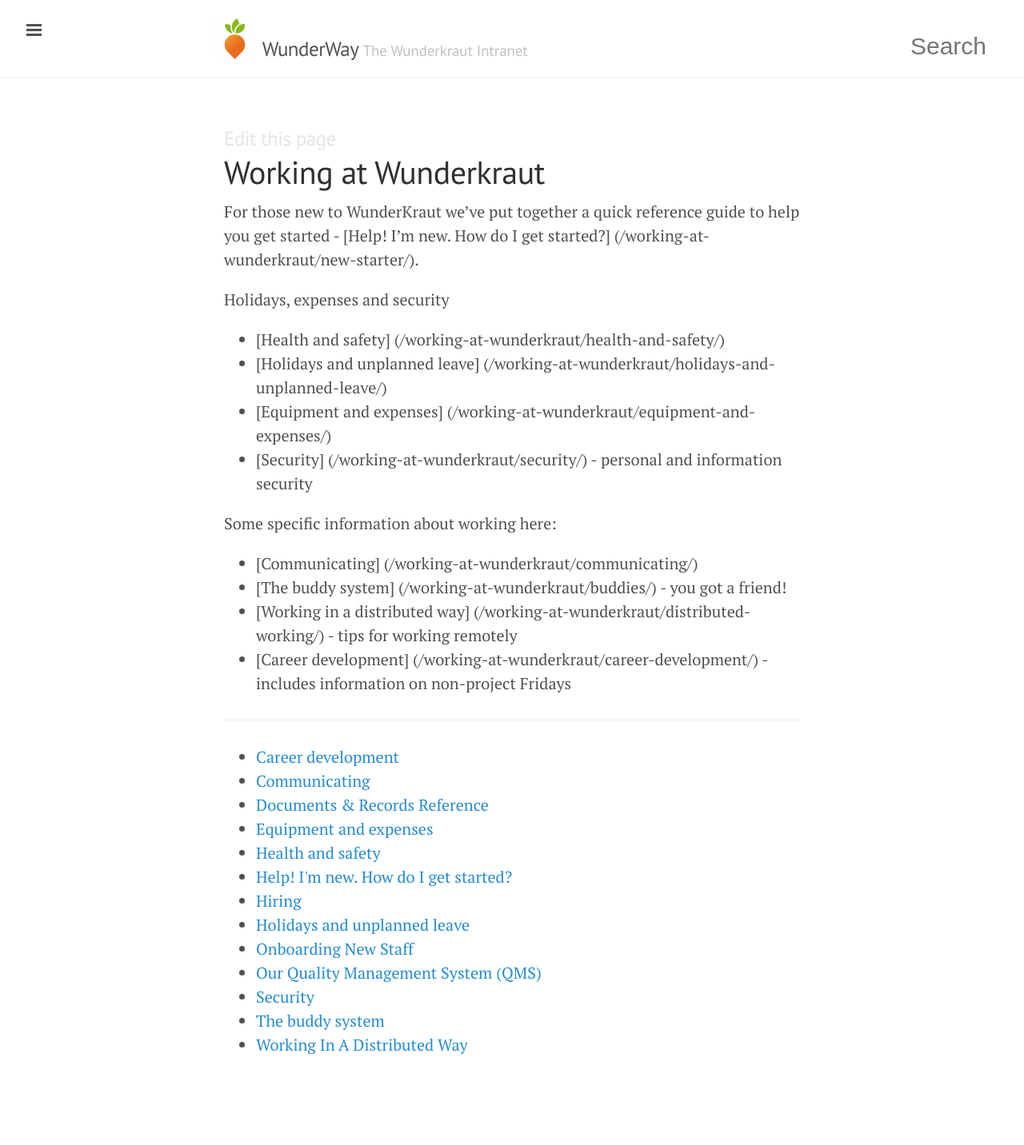
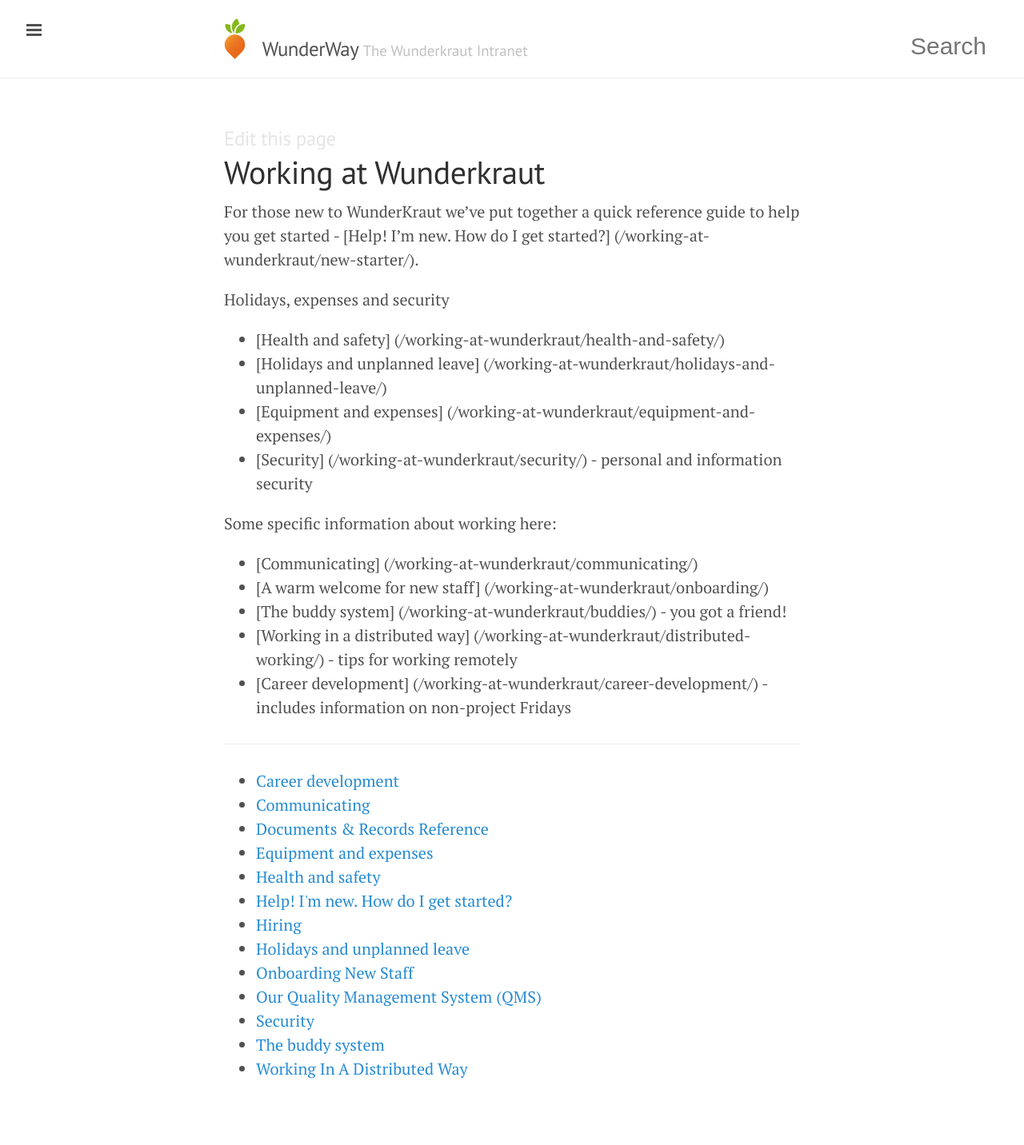
Before and after one commit to tormi/WunderWay, a Jekyll site: the page built from working-at-wunderkraut/index.md, in a window 1280 px wide. Shown: the whole page at 80% size. Built offline with Jekyll 4.4.1, drawn with Linux system fonts in a browser that asks for light colours; nearby versions of some CDN libraries; Markdown is read by kramdown in place of the engine named in the settings; before the commit the page ends 1402 px from its top, so only the background shows below that.

Commit message:
Update index.md
Added a link to onboarding in the introduction

```diff
--- a/working-at-wunderkraut/index.md
+++ b/working-at-wunderkraut/index.md
@@ -16,6 +16,7 @@
 Some specific information about working here:
 <ul>
 <li>[Communicating] (/working-at-wunderkraut/communicating/)</li>
+<li>[A warm welcome for new staff] (/working-at-wunderkraut/onboarding/)</li>
 <li>[The buddy system] (/working-at-wunderkraut/buddies/) - you got a friend!</li>
 <li>[Working in a distributed way] (/working-at-wunderkraut/distributed-working/) - tips for working remotely</li>
 <li>[Career development] (/working-at-wunderkraut/career-development/) - includes information on non-project Fridays</li>
```
